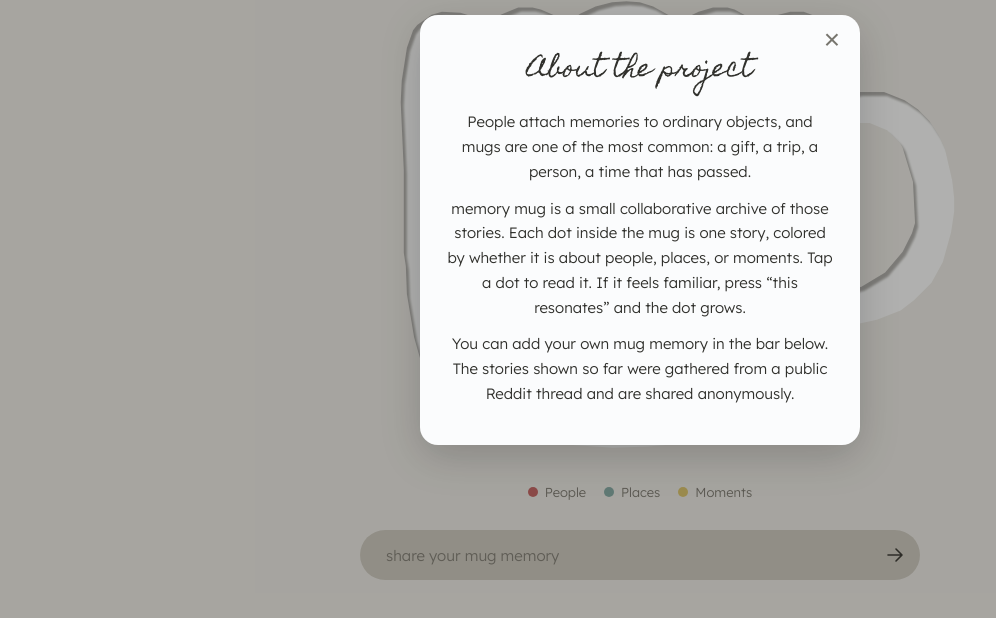
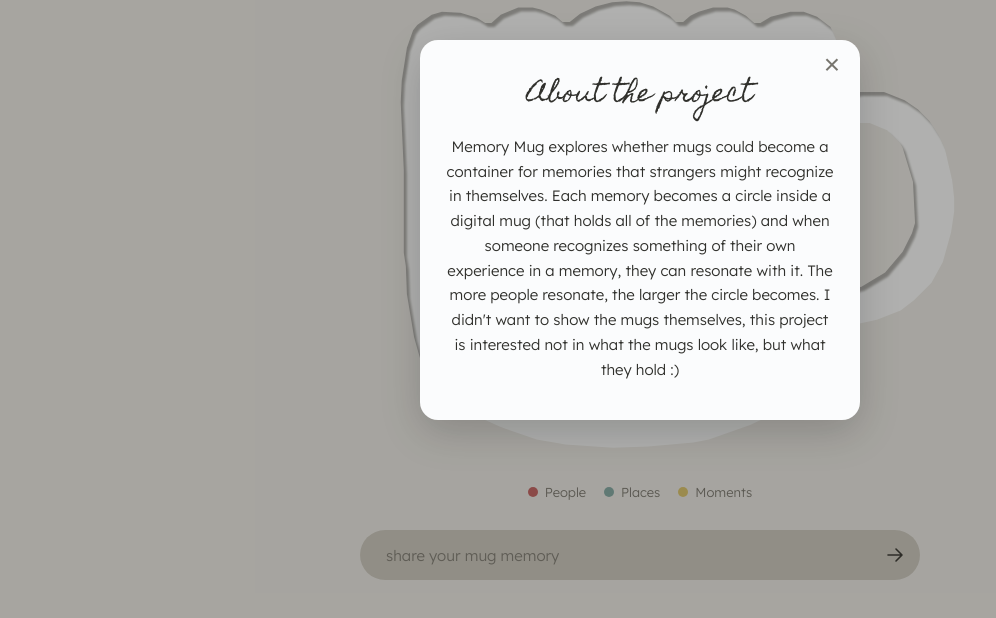
Before and after one commit to famajavid/memory-mug, a plain HTML site: page index.html in a window 1280 px wide. Both pictures are taken after a click on the button "About the project". Shown: the part 170-788 px from the top of the page, without its empty margins (0-996 px from the left). Drawn offline with Linux system fonts and the light colour scheme.

Commit message:
Update index.html

```diff
--- a/index.html
+++ b/index.html
@@ -64,9 +64,7 @@ h1{font-family:"Homemade Apple",cursive;font-weight:400;font-size:clamp(26px,min
 <div class="overlay" id="aboutWrap"><div class="modal" role="dialog" aria-modal="true" aria-labelledby="aboutTitle">
   <button class="x" data-close aria-label="Close">×</button>
   <h2 id="aboutTitle">About the project</h2>
-  <p>People attach memories to ordinary objects, and mugs are one of the most common: a gift, a trip, a person, a time that has passed.</p>
-  <p>memory mug is a small collaborative archive of those stories. Each dot inside the mug is one story, colored by whether it is about people, places, or moments. Tap a dot to read it. If it feels familiar, press “this resonates” and the dot grows.</p>
-  <p>You can add your own mug memory in the bar below. The stories shown so far were gathered from a public Reddit thread and are shared anonymously.</p>
+  <p>Memory Mug explores whether mugs could become a container for memories that strangers might recognize in themselves. Each memory becomes a circle inside a digital mug (that holds all of the memories) and when someone recognizes something of their own experience in a memory, they can resonate with it. The more people resonate, the larger the circle becomes. I didn't want to show the mugs themselves, this project is interested not in what the mugs look like, but what they hold :)</p>
 </div></div>
 
 <div class="overlay" id="storyWrap"><div class="modal" role="dialog" aria-modal="true">
```
